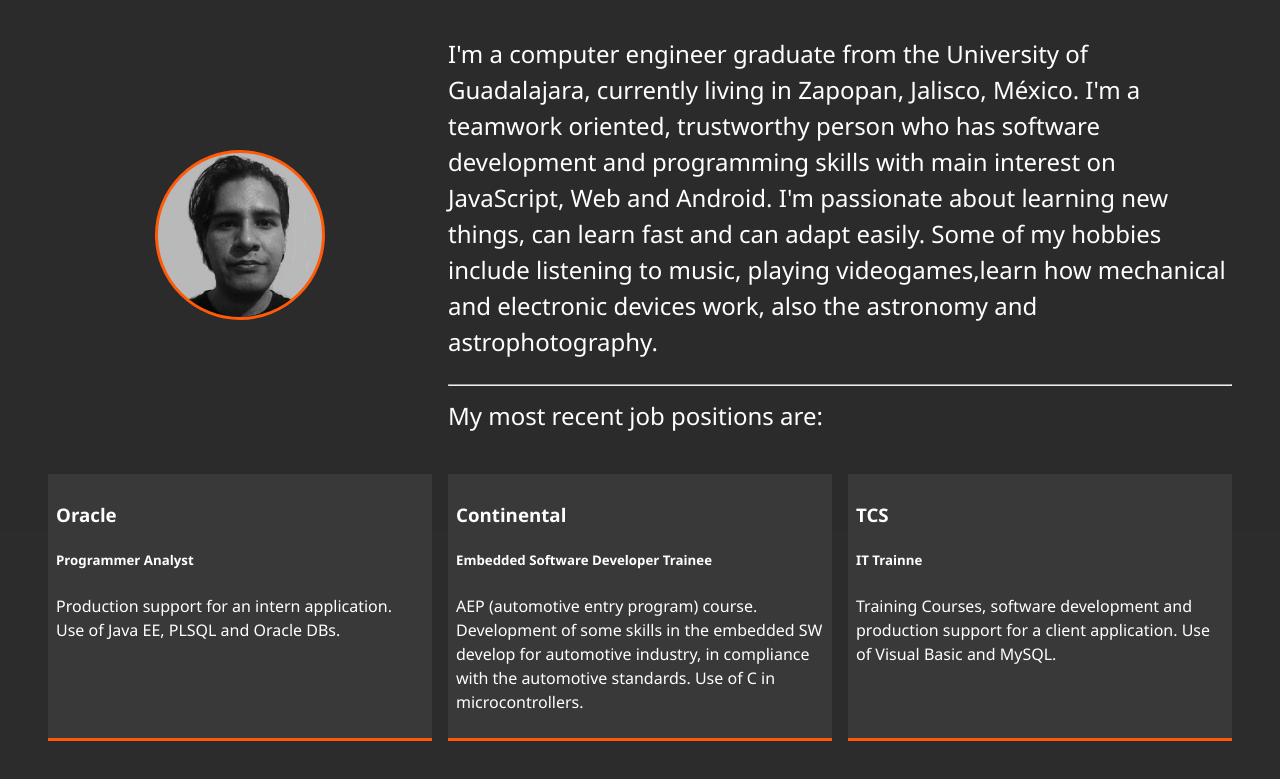
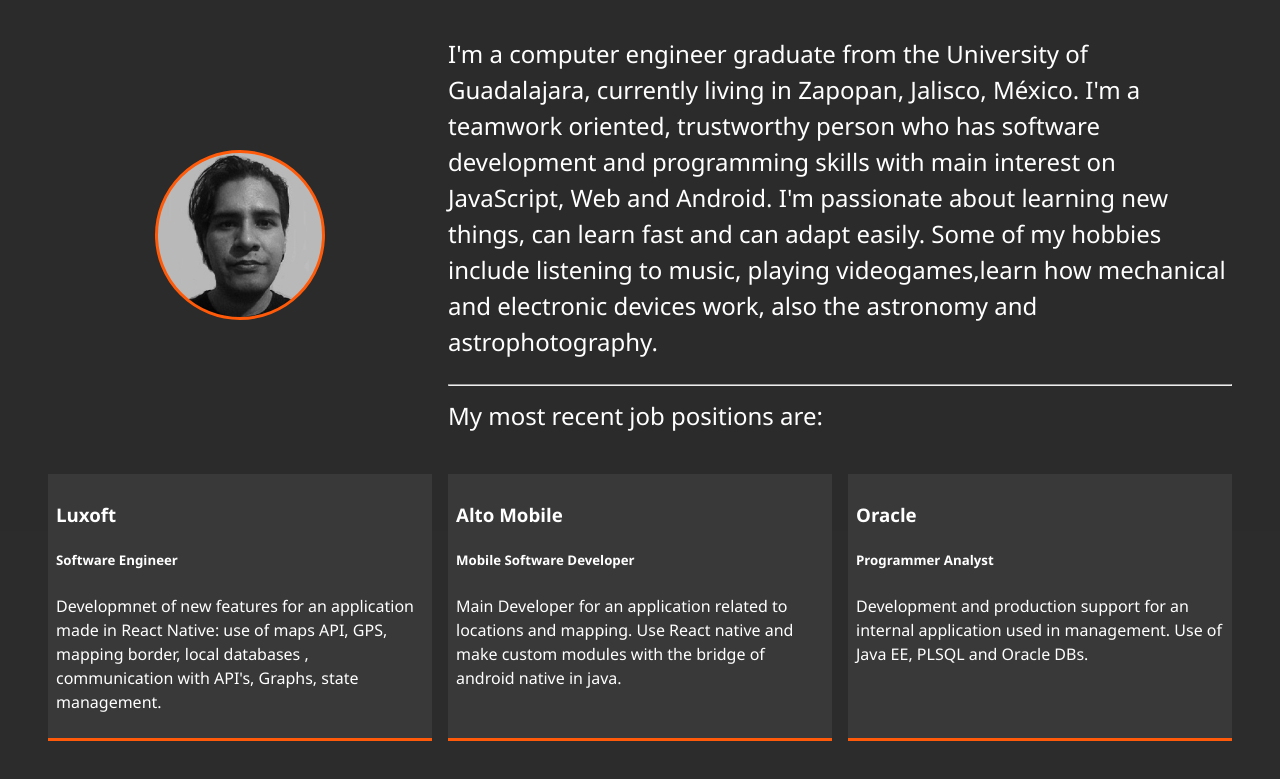
Before and after one commit to Trabador/myportfolio, a website: page dist/about.html in a window 1280 px wide. Shown: the part 269-1048 px from the top of the page. Drawn offline with Linux system fonts and the light colour scheme.

Commit message:
Modified recent positions

```diff
--- a/dist/about.html
+++ b/dist/about.html
@@ -60,24 +60,24 @@
                 </p>
             </div>
             <div class="job job-1">
+                <h3>Luxoft</h3>
+                <h5>Software Engineer</h5>
+                <p>
+                    Developmnet of new features for an application made in React Native: use of maps API, GPS, mapping border, local databases , communication with API's, Graphs, state management.
+                </p>
+            </div>
+            <div class="job job-2">
+                <h3>Alto Mobile</h3>
+                <h5>Mobile Software Developer</h5>
+                <p>
+                    Main Developer for an application related to locations and mapping. Use React native and make custom modules with the bridge of android native in java.
+                </p>
+            </div>
+            <div class="job job-3">
                 <h3>Oracle</h3>
                 <h5>Programmer Analyst</h5>
                 <p>
-                    Production support for an intern application. Use of Java EE, PLSQL and Oracle DBs.
-                </p>
-            </div>
-            <div class="job job-2">
-                <h3>Continental</h3>
-                <h5>Embedded Software Developer Trainee</h5>
-                <p>
-                    AEP (automotive entry program) course. Development of some skills in the embedded SW develop for automotive industry, in compliance with the automotive standards. Use of C in microcontrollers.
-                </p>
-            </div>
-            <div class="job job-3">
-                <h3>TCS</h3>
-                <h5>IT Trainne</h5>
-                <p>
-                    Training Courses, software development and production support for a client application. Use of Visual Basic and MySQL.
+                    Development and production support for an internal application used in management. Use of Java EE, PLSQL and Oracle DBs.
                 </p>
             </div>
         </div>
```
